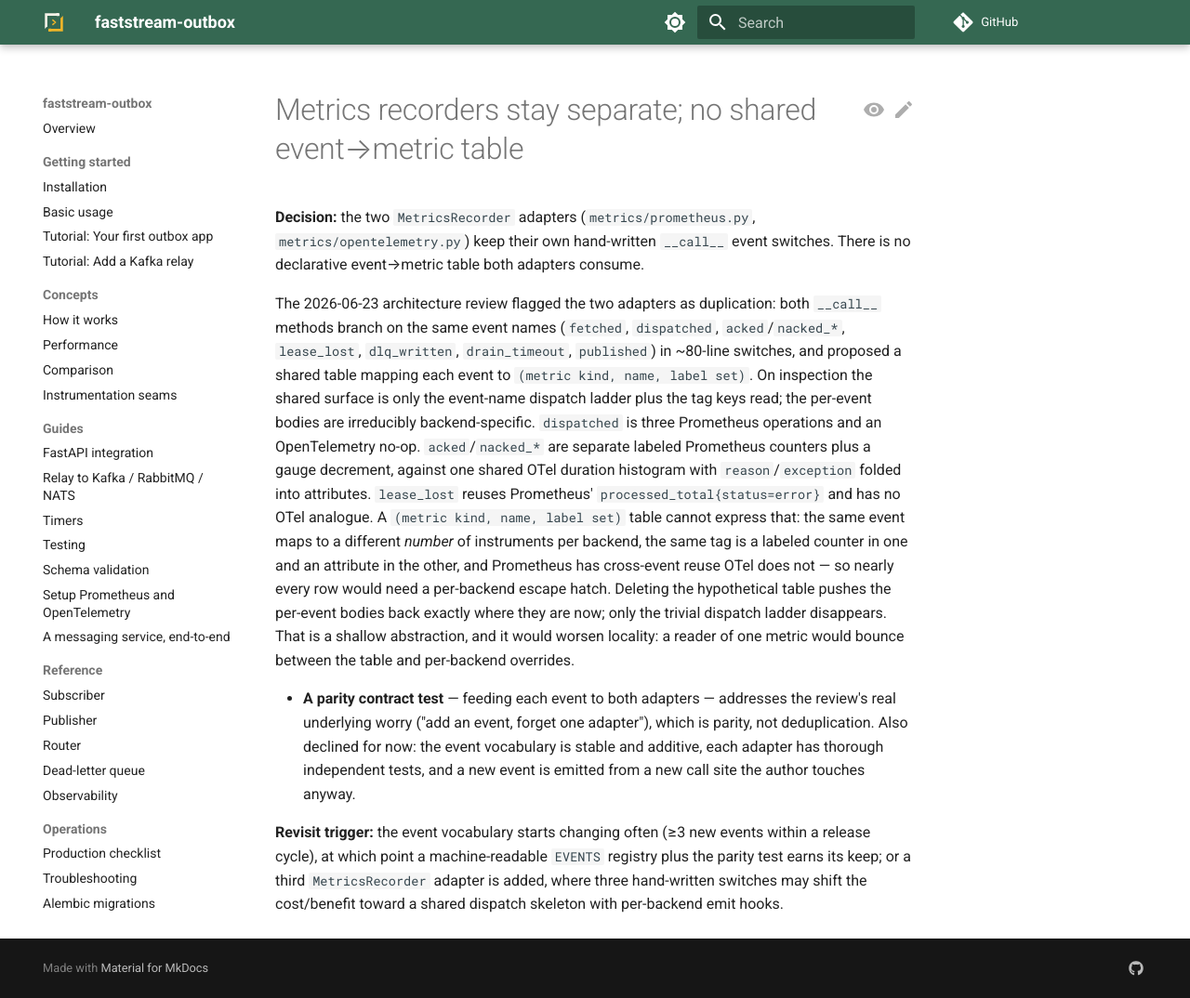
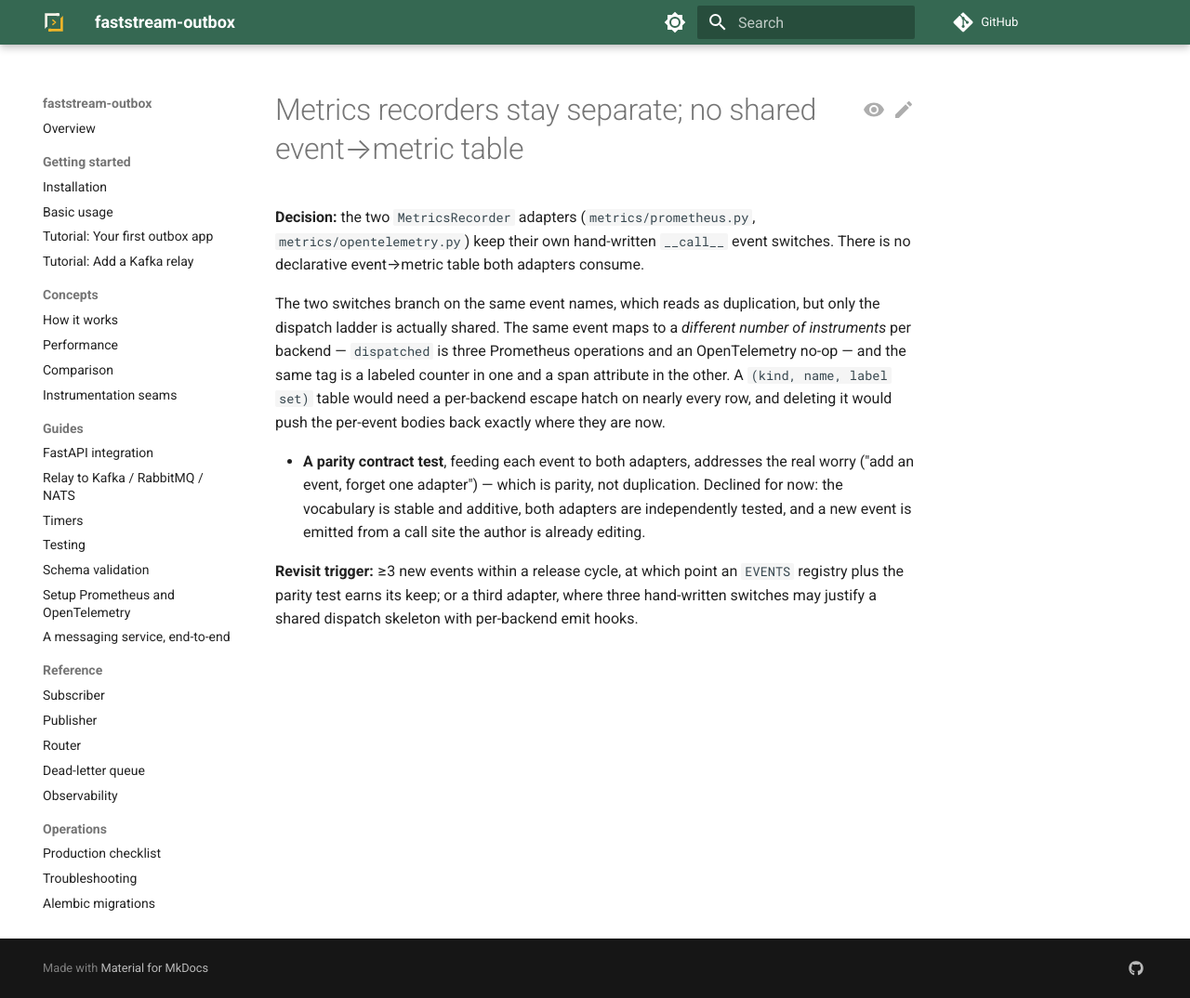
Before and after one commit to modern-python/faststream-outbox, an MkDocs documentation site: the page built from docs/adr/0001-metrics-recorders-not-unified.md, in a window 1280 px wide and 1074 px high. Shown: the whole window at 93% size. Built offline with MkDocs 1.6.1 and Material for MkDocs 9.7.7, drawn with Linux system fonts in a browser that asks for light colours; comment, search, counter and statistics services are not loaded.

Commit message:
docs(adr): cut the corpus to two; move suppression rationale to the sites
Review pass on the six ADRs the migration produced. Four are gone.

The doc-code-fence record declined a CI feature that was never built, with a
revisit trigger amounting to "if it starts hurting". The conn-union record's
contract already lives in AbstractOutboxClient's docstring. The free-threading
pair was one decision split across two files, and the second mostly restated
docs/introduction/installation.md, which already carries everything a user
needs -- they merge into one record holding only the declined options.

The BrokerUsecase-invariance record is replaced by a one-line comment at each
of the four suppression sites, which is where the cause belongs; the two
invalid-method-override suppressions get their own note, since the outbox's
added publish kwargs are a deliberate divergence rather than the same variance
rule.

The census keeps the INVARIANT: docstring-shape check and drops the citation
check. It guarded a single citation, and its scan covered only .py files, so
the one citation that mattered -- CLAUDE.md's -- was the one it missed.

```diff
--- a/docs/adr/0001-metrics-recorders-not-unified.md
+++ b/docs/adr/0001-metrics-recorders-not-unified.md
@@ -4,28 +4,18 @@
 `metrics/opentelemetry.py`) keep their own hand-written `__call__` event switches. There is no
 declarative event→metric table both adapters consume.
 
-The 2026-06-23 architecture review flagged the two adapters as duplication: both `__call__` methods
-branch on the same event names (`fetched`, `dispatched`, `acked`/`nacked_*`, `lease_lost`,
-`dlq_written`, `drain_timeout`, `published`) in ~80-line switches, and proposed a shared table
-mapping each event to `(metric kind, name, label set)`. On inspection the shared surface is only the
-event-name dispatch ladder plus the tag keys read; the per-event bodies are irreducibly
-backend-specific. `dispatched` is three Prometheus operations and an OpenTelemetry no-op.
-`acked`/`nacked_*` are separate labeled Prometheus counters plus a gauge decrement, against one
-shared OTel duration histogram with `reason`/`exception` folded into attributes. `lease_lost` reuses
-Prometheus' `processed_total{status=error}` and has no OTel analogue. A `(metric kind, name, label
-set)` table cannot express that: the same event maps to a different *number* of instruments per
-backend, the same tag is a labeled counter in one and an attribute in the other, and Prometheus has
-cross-event reuse OTel does not — so nearly every row would need a per-backend escape hatch.
-Deleting the hypothetical table pushes the per-event bodies back exactly where they are now; only
-the trivial dispatch ladder disappears. That is a shallow abstraction, and it would worsen locality:
-a reader of one metric would bounce between the table and per-backend overrides.
+The two switches branch on the same event names, which reads as duplication, but only the dispatch
+ladder is actually shared. The same event maps to a *different number of instruments* per backend —
+`dispatched` is three Prometheus operations and an OpenTelemetry no-op — and the same tag is a
+labeled counter in one and a span attribute in the other. A `(kind, name, label set)` table would
+need a per-backend escape hatch on nearly every row, and deleting it would push the per-event bodies
+back exactly where they are now.
 
-- **A parity contract test** — feeding each event to both adapters — addresses the review's real
-  underlying worry ("add an event, forget one adapter"), which is parity, not deduplication. Also
-  declined for now: the event vocabulary is stable and additive, each adapter has thorough
-  independent tests, and a new event is emitted from a new call site the author touches anyway.
+- **A parity contract test**, feeding each event to both adapters, addresses the real worry ("add an
+  event, forget one adapter") — which is parity, not duplication. Declined for now: the vocabulary
+  is stable and additive, both adapters are independently tested, and a new event is emitted from a
+  call site the author is already editing.
 
-**Revisit trigger:** the event vocabulary starts changing often (≥3 new events within a release
-cycle), at which point a machine-readable `EVENTS` registry plus the parity test earns its keep; or
-a third `MetricsRecorder` adapter is added, where three hand-written switches may shift the
-cost/benefit toward a shared dispatch skeleton with per-backend emit hooks.
+**Revisit trigger:** ≥3 new events within a release cycle, at which point an `EVENTS` registry plus
+the parity test earns its keep; or a third adapter, where three hand-written switches may justify a
+shared dispatch skeleton with per-backend emit hooks.
--- a/faststream_outbox/__init__.py
+++ b/faststream_outbox/__init__.py
@@ -53,6 +53,7 @@ try:
         type[BrokerUsecase[typing.Any, typing.Any]],
         type[TestBroker[typing.Any, typing.Any]],
     ]:
+        # BrokerUsecase is invariant on its config type, so OutboxBrokerConfig won't unify with BrokerConfig.
         return {**original_get_broker_registry(), OutboxBroker: TestOutboxBroker}  # ty: ignore[invalid-return-type]
 
     faststream.asgi.factories.asyncapi.try_it_out._get_broker_registry = get_broker_registry  # noqa: SLF001
```
Also changed, not shown: CLAUDE.md (+3 -4 lines), docs/adr/0002-free-threading-is-compat-only.md (added, +33 -0 lines), docs/adr/0002-no-doc-code-fence-validation.md (deleted, +0 -28 lines), docs/adr/0003-conn-union-is-deliberate.md (deleted, +0 -32 lines), docs/adr/0004-free-threading-is-compat-only.md (deleted, +0 -24 lines), docs/adr/0005-sqlalchemy-cyext-disables-gil.md (deleted, +0 -29 lines), docs/adr/0006-broker-config-invariance-suppressions.md (deleted, +0 -30 lines), 3 other files.
